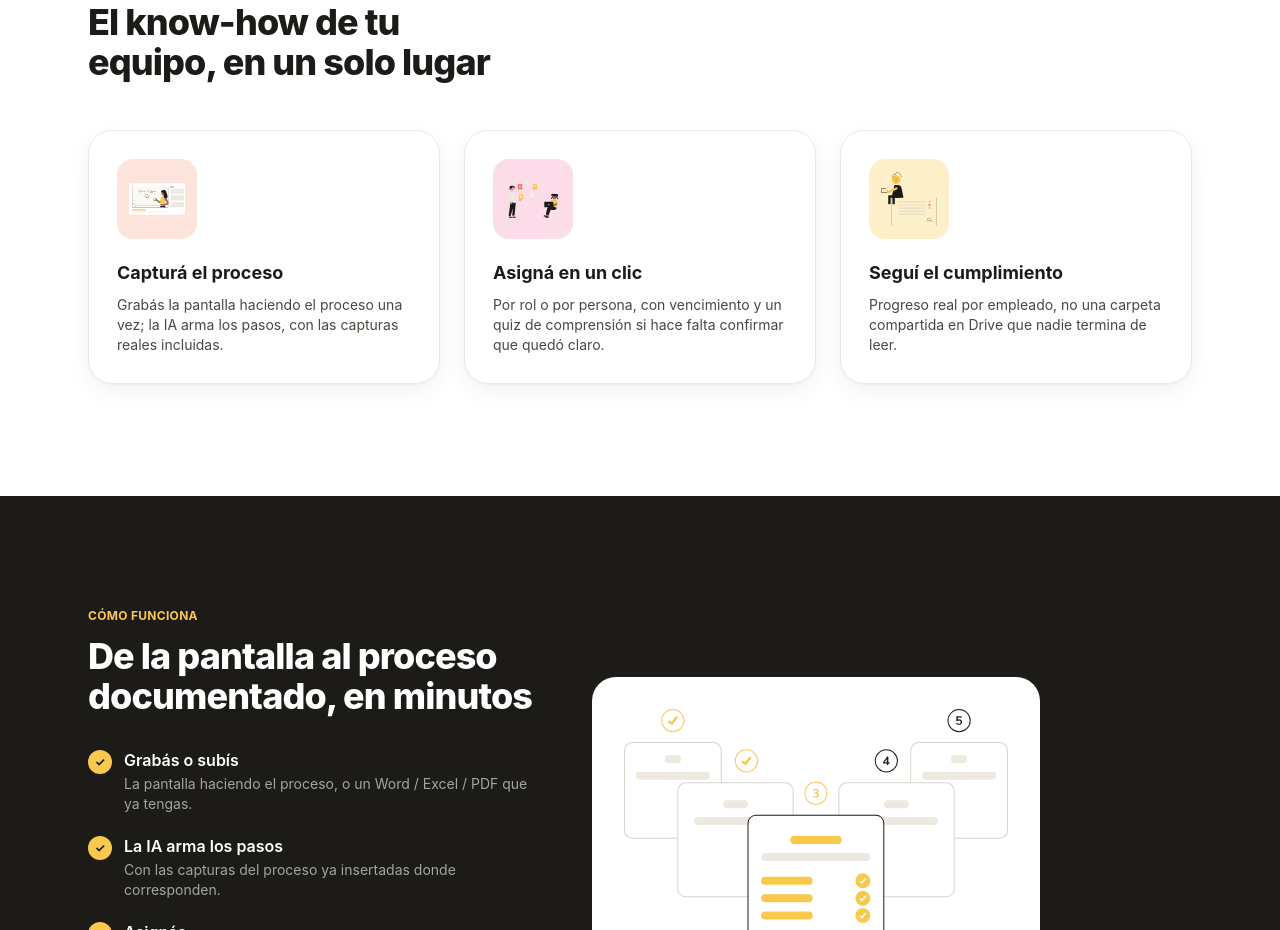
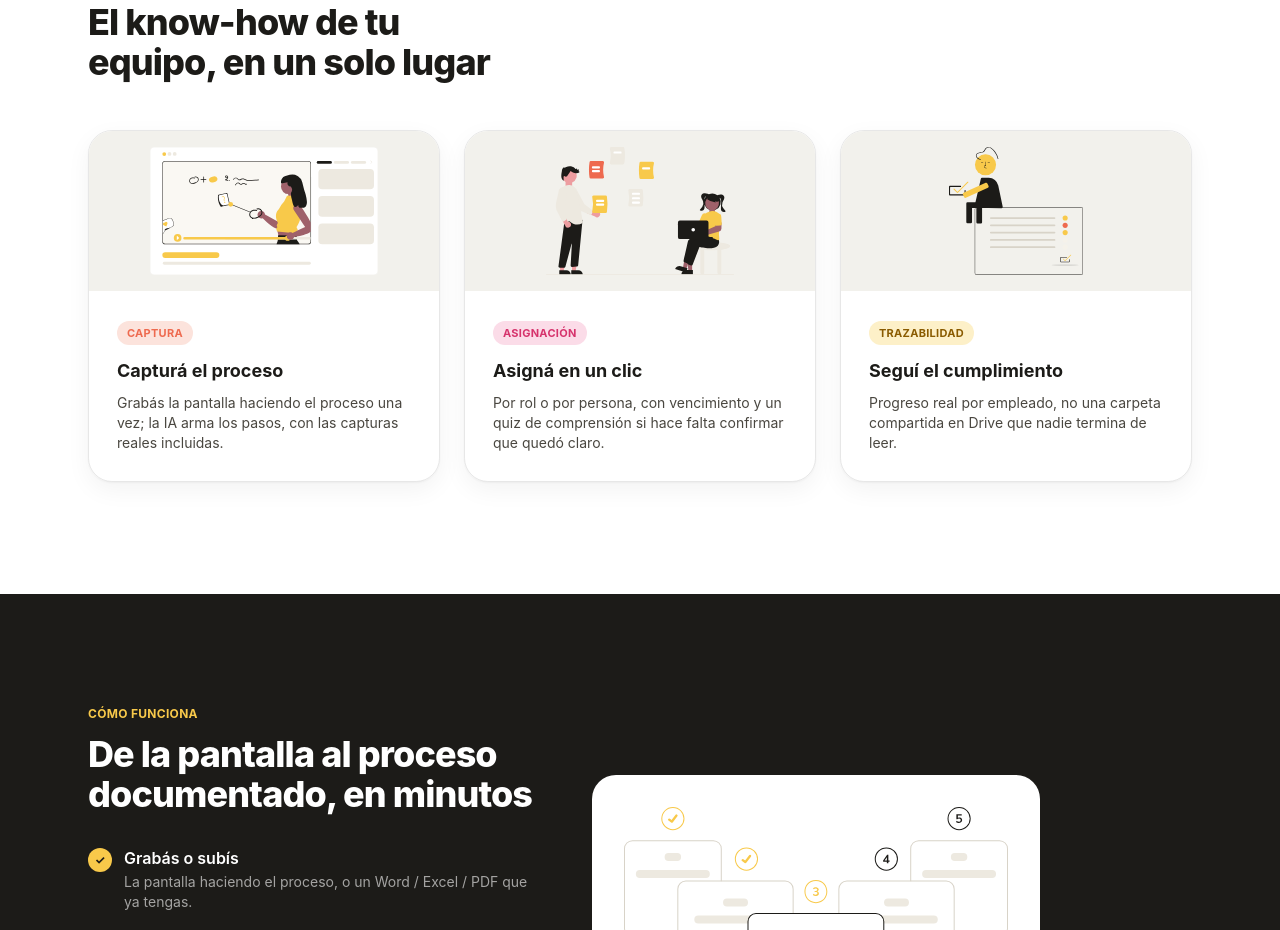
Before and after one commit to joabrusso/manuala-landing, a Next.js app: page / in a window 1280 px wide. Shown: the part 840-1770 px from the top of the page. Built offline with nearby package versions, Linux system fonts and the light colour scheme.

Commit message:
Corregir tamaño de ilustraciones en features y sacarlas de fondos que confundían la piel con la card

```diff
--- a/app/page.tsx
+++ b/app/page.tsx
@@ -3,18 +3,21 @@ const APP_URL = "https://use.manuala.app";
 const FEATURES = [
   {
     tone: "coral",
+    tag: "Captura",
     illustration: "/illustrations/feature-record.svg",
     title: "Capturá el proceso",
     body: "Grabás la pantalla haciendo el proceso una vez; la IA arma los pasos, con las capturas reales incluidas.",
   },
   {
     tone: "berry",
+    tag: "Asignación",
     illustration: "/illustrations/feature-assign.svg",
     title: "Asigná en un clic",
     body: "Por rol o por persona, con vencimiento y un quiz de comprensión si hace falta confirmar que quedó claro.",
   },
   {
     tone: "mustard",
+    tag: "Trazabilidad",
     illustration: "/illustrations/feature-track.svg",
     title: "Seguí el cumplimiento",
     body: "Progreso real por empleado, no una carpeta compartida en Drive que nadie termina de leer.",
@@ -112,13 +115,20 @@ export default function LandingPage() {
             {FEATURES.map((f) => (
               <div
                 key={f.title}
-                className="rounded-3xl border border-ink/10 p-7 shadow-[0_1px_2px_rgba(28,27,24,0.04),0_8px_24px_rgba(28,27,24,0.05)]"
+                className="overflow-hidden rounded-3xl border border-ink/10 shadow-[0_1px_2px_rgba(28,27,24,0.04),0_8px_24px_rgba(28,27,24,0.05)]"
               >
-                <div className={`mb-5 flex h-20 w-20 items-center justify-center rounded-2xl ${toneClasses[f.tone]}`}>
-                  <img src={f.illustration} alt="" className="h-14 w-14" />
+                <div className="flex h-40 items-center justify-center bg-paper">
+                  <img src={f.illustration} alt="" className="h-32 w-auto" />
                 </div>
-                <h3 className="font-heading text-lg font-bold">{f.title}</h3>
-                <p className="mt-2 text-sm text-ink-muted">{f.body}</p>
+                <div className="p-7">
+                  <span
+                    className={`inline-block rounded-full px-2.5 py-1 text-[11px] font-bold tracking-wide uppercase ${toneClasses[f.tone]}`}
+                  >
+                    {f.tag}
+                  </span>
+                  <h3 className="font-heading mt-3 text-lg font-bold">{f.title}</h3>
+                  <p className="mt-2 text-sm text-ink-muted">{f.body}</p>
+                </div>
               </div>
             ))}
           </div>
```
